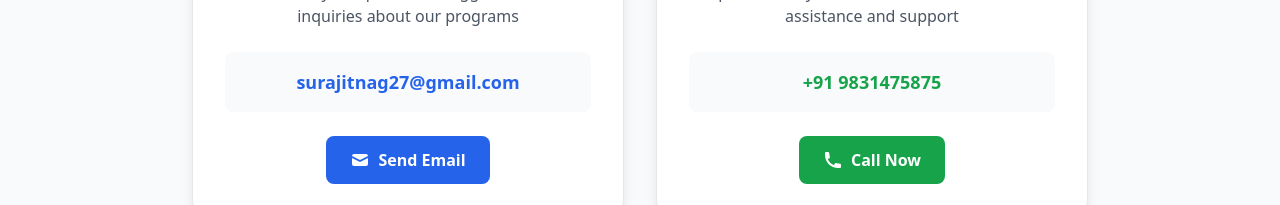
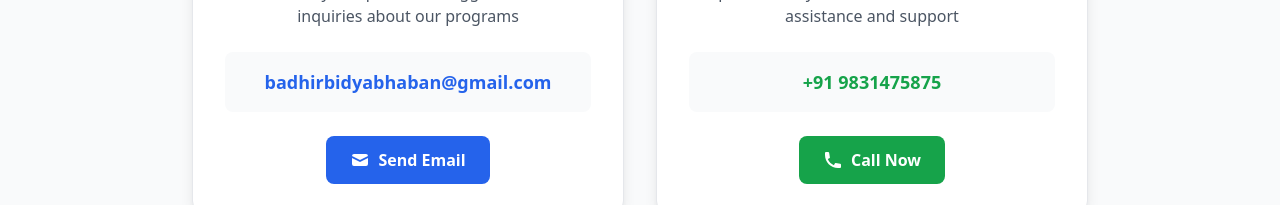
Before and after one commit to sabuj10X/badhir_bidya_bhavan, a React (Vite) app in the folder frontend/: page /aboutus/contactus in a window 1280 px wide. Shown: the part 425-630 px from the top of the page. Built offline with nearby package versions, Linux system fonts and the light colour scheme; no server answers.

Commit message:
Update email address in ContactUs component

```diff
--- a/frontend/src/pages/ContactUs.jsx
+++ b/frontend/src/pages/ContactUs.jsx
@@ -46,10 +46,10 @@ const ContactUs = () => {
                 {/* Email Address */}
                 <div className="bg-gray-50 rounded-lg p-4 mb-6">
                   <a
-                    href="mailto:surajitnag27@gmail.com"
+                    href="mailto:badhirbidyabhaban@gmail.com"
                     className="text-blue-600 font-semibold text-lg hover:text-blue-700 transition-colors duration-300"
                   >
-                    surajitnag27@gmail.com
+                    badhirbidyabhaban@gmail.com
                   </a>
                 </div>
 
```
